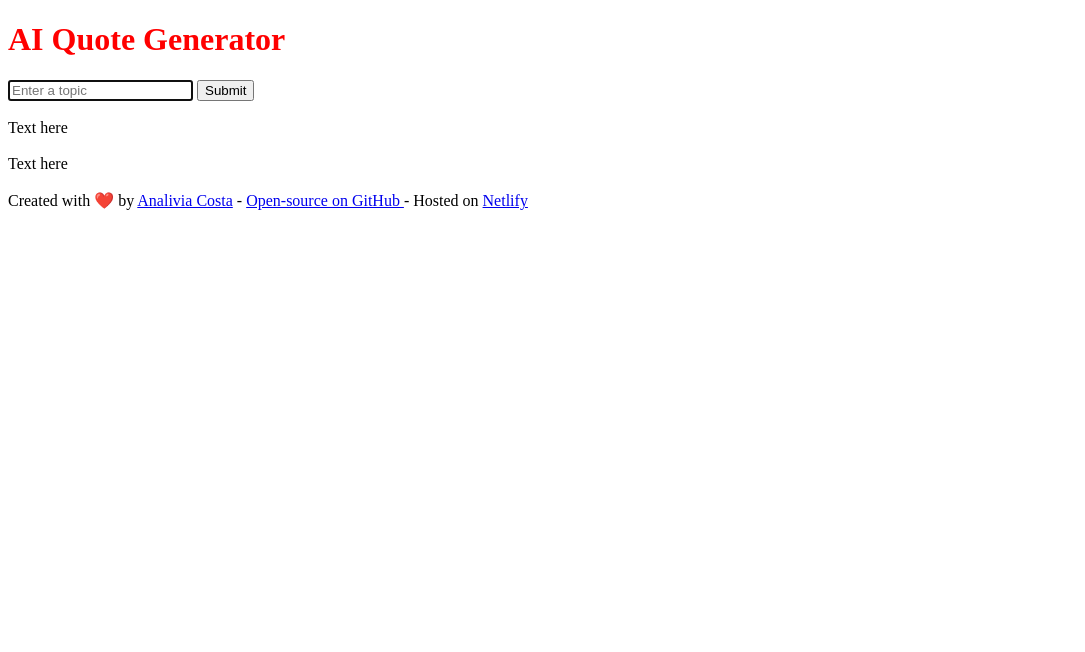
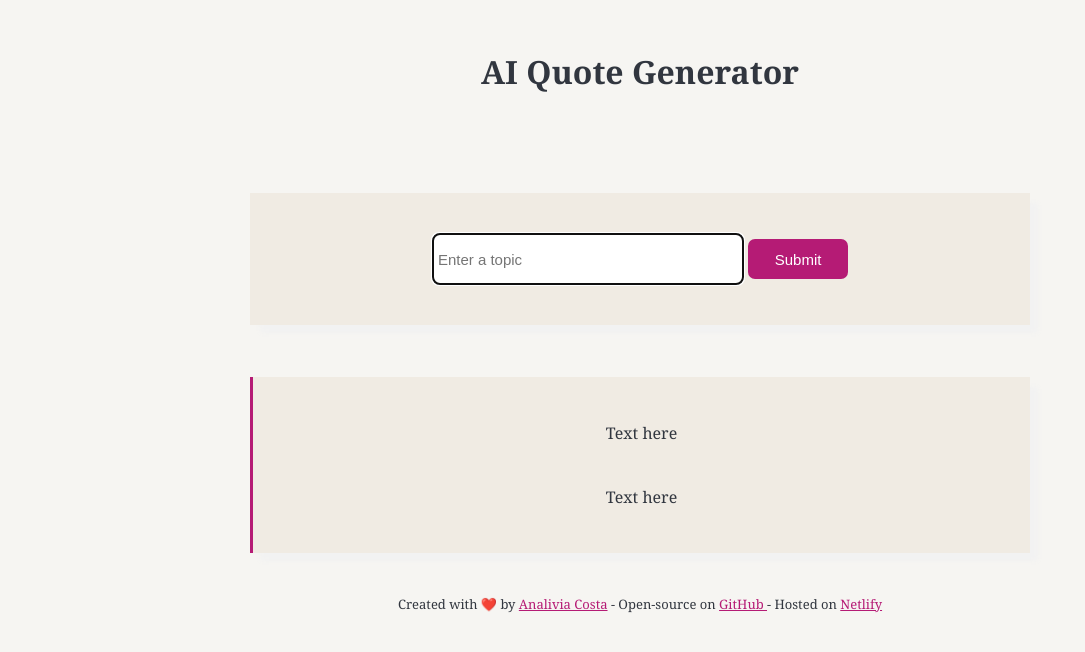
Before and after one commit to analiviag/AI-quote-generator, a plain HTML site: page index.html in a window 1280 px wide. Shown: the whole page, without its empty margins (0-1085 px from the left). Drawn offline with Linux system fonts and the light colour scheme.

Commit message:
added css

```diff
--- a/index.html
+++ b/index.html
@@ -9,29 +9,32 @@
   <body>
     <h1>AI Quote Generator</h1>
 
-    <main>
-      <form>
-        <input type="text" autofocus="on" placeholder="Enter a topic" />
-        <input type="submit" />
+    <main class="container">
+      <form class="topic">
+        <input type="text" autofocus="on" placeholder="Enter a topic" class="text-box"/>
+        <input type="submit" class="button"/>
       </form>
 
       <br />
+      <div class="quote">
       <div>Text here</div>
       <br />
       <div>Text here</div>
+      </div>
       <br />
-    </main>
+
   </body>
   <footer>
     Created with ❤️ by
-    <a href="https://github.com/analiviag" target="_blank">Analivia Costa</a> -
+    <a href="https://github.com/analiviag" target="_blank">Analivia Costa</a> - Open-source on
     <a href="https://github.com/analiviag/AI-quote-generator" target="_blank">
-      Open-source on GitHub
+      GitHub
     </a>
     - Hosted on
     <a href="https://endearing-hotteok-0d2267.netlify.app/" target="_blank">
       Netlify</a
     >
   </footer>
+  </main>
   <script src="src/index.js"></script>
 </html>
--- a/src/style.css
+++ b/src/style.css
@@ -1,3 +1,61 @@
+body {
+  background-color: #f6f5f2;
+  text-align: center;
+  color: #31363f;
+  font-family: Georgia, "Times New Roman", Times, serif;
+}
+
 h1 {
-  color: red;
+  text-align: center;
+  margin: 50px auto;
 }
+
+footer {
+  font-size: 13px;
+}
+
+a {
+  color: #b51b75;
+}
+
+.topic {
+  background-color: #f0ebe3;
+  margin: 40px 110px 20px;
+  padding: 40px 10px;
+  box-shadow: 9px 9px 5px -1px rgba(242, 242, 242, 1);
+}
+
+.container {
+  margin: 100px auto;
+  max-width: 1000px;
+}
+
+.text-box {
+  font-size: 15px;
+  width: 300px;
+  height: 40px;
+  padding: 5px;
+  border-radius: 7px;
+  border-color: #31363f;
+  border-width: thin;
+}
+
+.button {
+  font-size: 15px;
+  background-color: #b51b75;
+  color: white;
+  width: 100px;
+  height: 40px;
+  padding: 5px;
+  border: thin #31363f;
+  border-radius: 7px;
+}
+
+.quote {
+  background-color: #f0ebe3;
+  margin: 10px 110px 20px;
+  padding: 40px 10px;
+  box-shadow: 9px 9px 5px -1px rgba(242, 242, 242, 1);
+  border-left: 3px solid #b51b75;
+  line-height: 2;
+}
```
